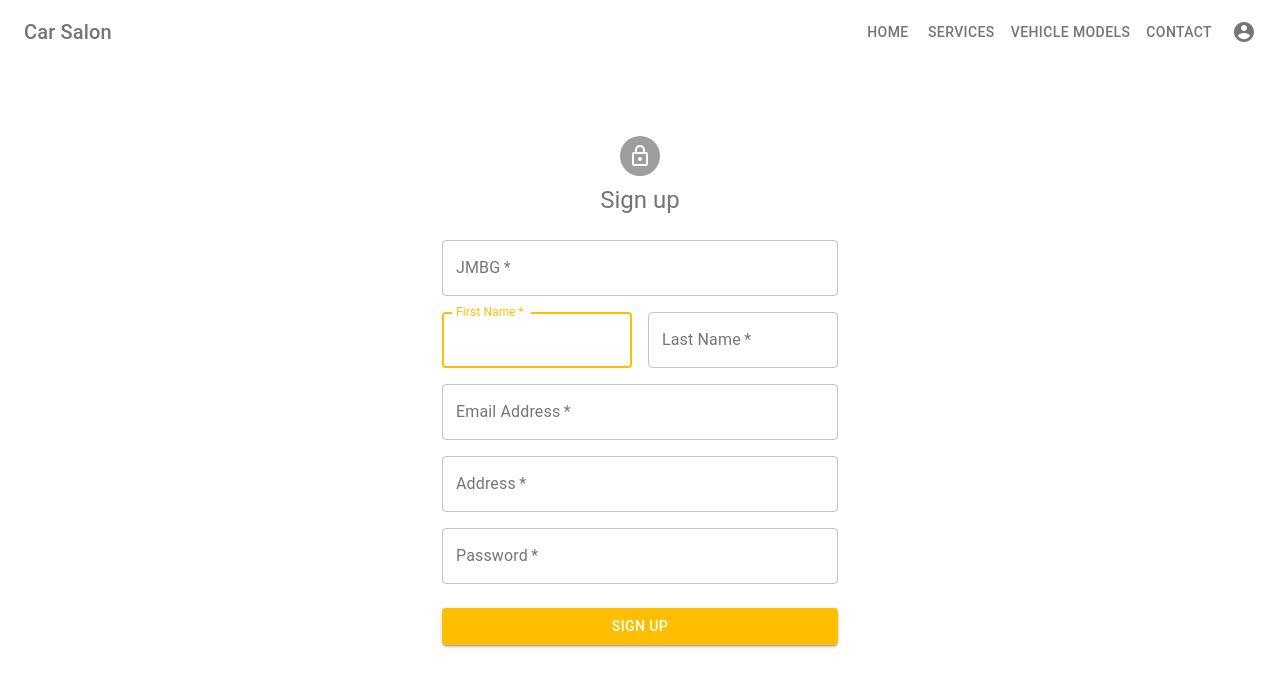
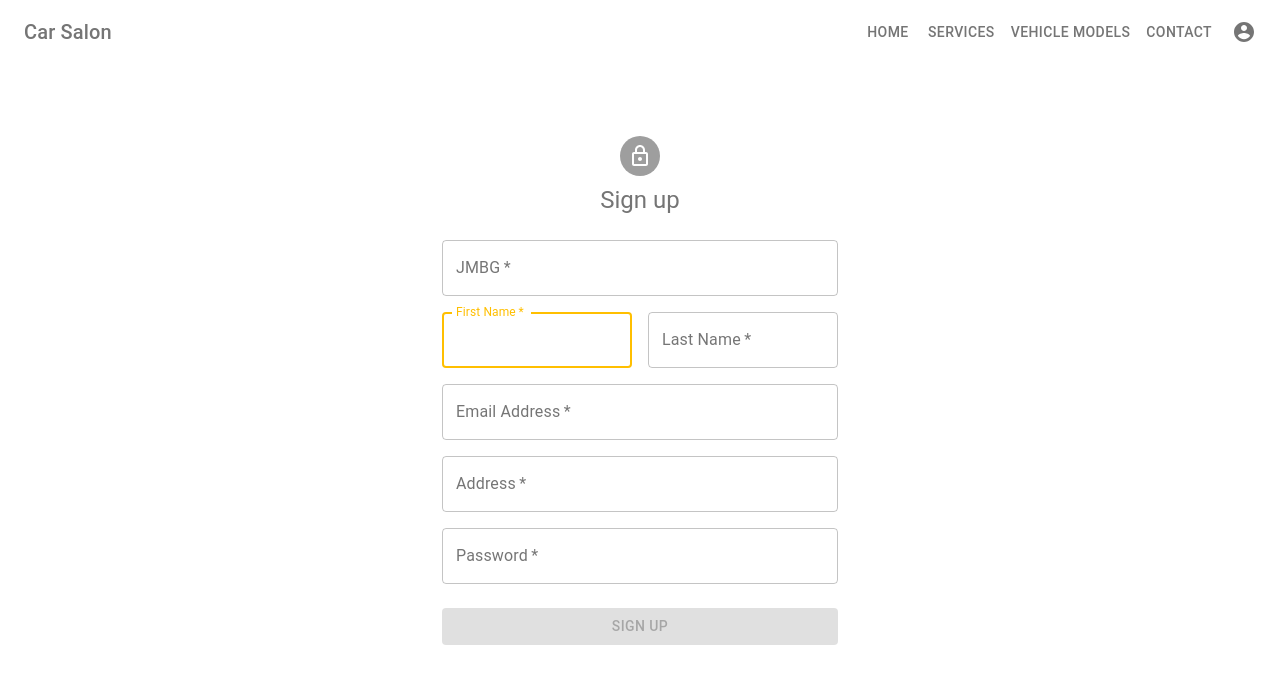
Before and after one commit to markoT97/car-salon-react-app, a React (Create React App) app: page /register in a window 1280 px wide. Shown: the top 686 px of the page. Built offline with nearby package versions, Linux system fonts and the light colour scheme.

Commit message:
Disable submit button if form is not valid

```diff
--- a/src/components/Home/ReservationForm.tsx
+++ b/src/components/Home/ReservationForm.tsx
@@ -329,6 +329,7 @@ const ReservationForm = () => {
             variant="contained"
             color="primary"
             className={classes.submit}
+            disabled={!(formik.isValid && formik.dirty)}
           >
             Purchase
           </Button>
--- a/src/components/UserEntries/LoginForm.tsx
+++ b/src/components/UserEntries/LoginForm.tsx
@@ -115,6 +115,7 @@ const LogInForm = () => {
             variant="contained"
             color="primary"
             className={classes.submit}
+            disabled={!(formik.isValid && formik.dirty)}
           >
             Sign In
           </Button>
--- a/src/components/UserEntries/RegisterForm.tsx
+++ b/src/components/UserEntries/RegisterForm.tsx
@@ -183,6 +183,7 @@ const RegisterForm = () => {
             variant="contained"
             color="primary"
             className={classes.submit}
+            disabled={!(formik.isValid && formik.dirty)}
           >
             Sign Up
           </Button>
```
